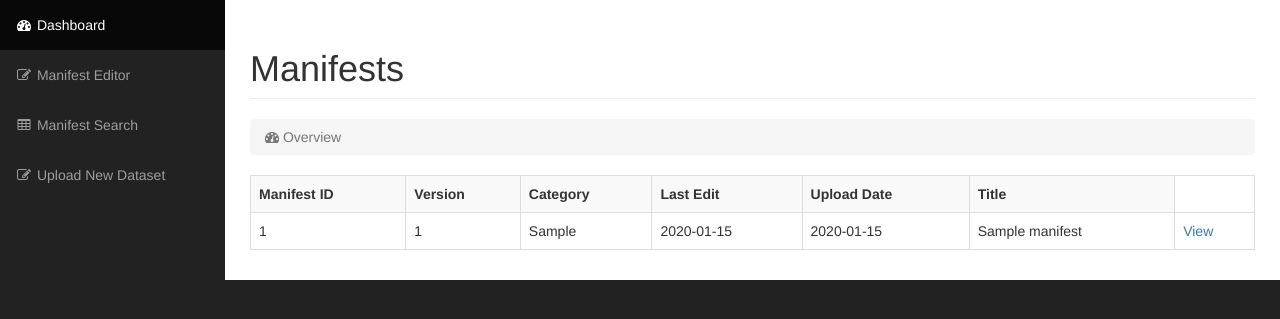
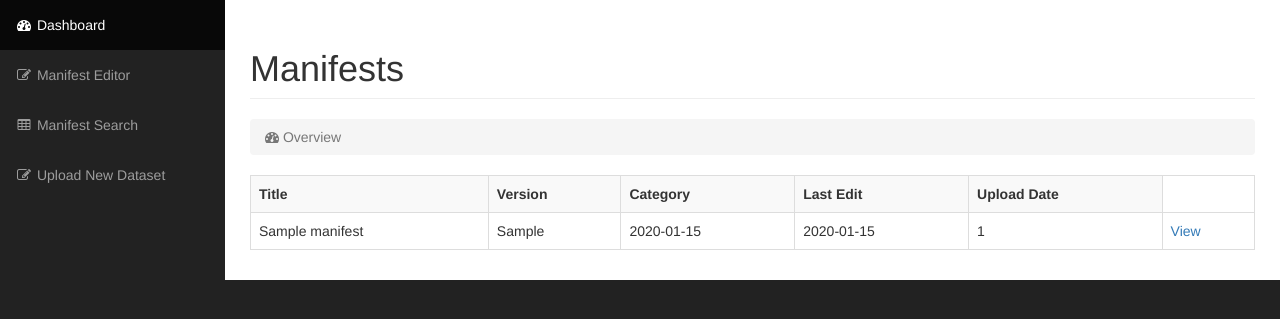
Before and after one commit to OCDX/softwareEngFinalProj, a PHP site: page /view.php in a window 1280 px wide. Shown: the part 51-370 px from the top of the page. Run offline with PHP 8.4, Linux system fonts and the light colour scheme; a user stored in the database is signed in; tables that the repository leaves empty hold one stand-in row (values such as "Sample post").

Commit message:
change up view

```diff
--- a/v2.0/view.php
+++ b/v2.0/view.php
@@ -21,15 +21,15 @@
         $result = mysqli_query($conn, $printquery);
         echo"<table class='table table-bordered table-hover table-striped'>
 			<tr>
-				<th>Manifest ID</th>
+				<th>Title</th>
 				<th>Version</th>
 				<th>Category</th>
 				<th>Last Edit</th>
 				<th>Upload Date</th>
-				<th>Title</th>
+
 			</tr>";
         while ($row = mysqli_fetch_assoc($result)){
-        echo "<tr><td>".$row['manifest_id']."</td><td>".$row['version']."</td><td>".$row['category']."</td><td>".$row['last_edit']."</td><td>".$row['upload_date']."</td><td>".$row['title']."</td><td><a class='manifest'>View</a></td></tr>";
+        echo "<tr><td>".$row['title']."</td><td>".$row['category']."</td><td>".$row['last_edit']."</td><td>".$row['upload_date']."</td><td>".$row['version']."</td><td><a class='manifest'>View</a></td></tr>";
         }
         echo"</table>";
     }
```
